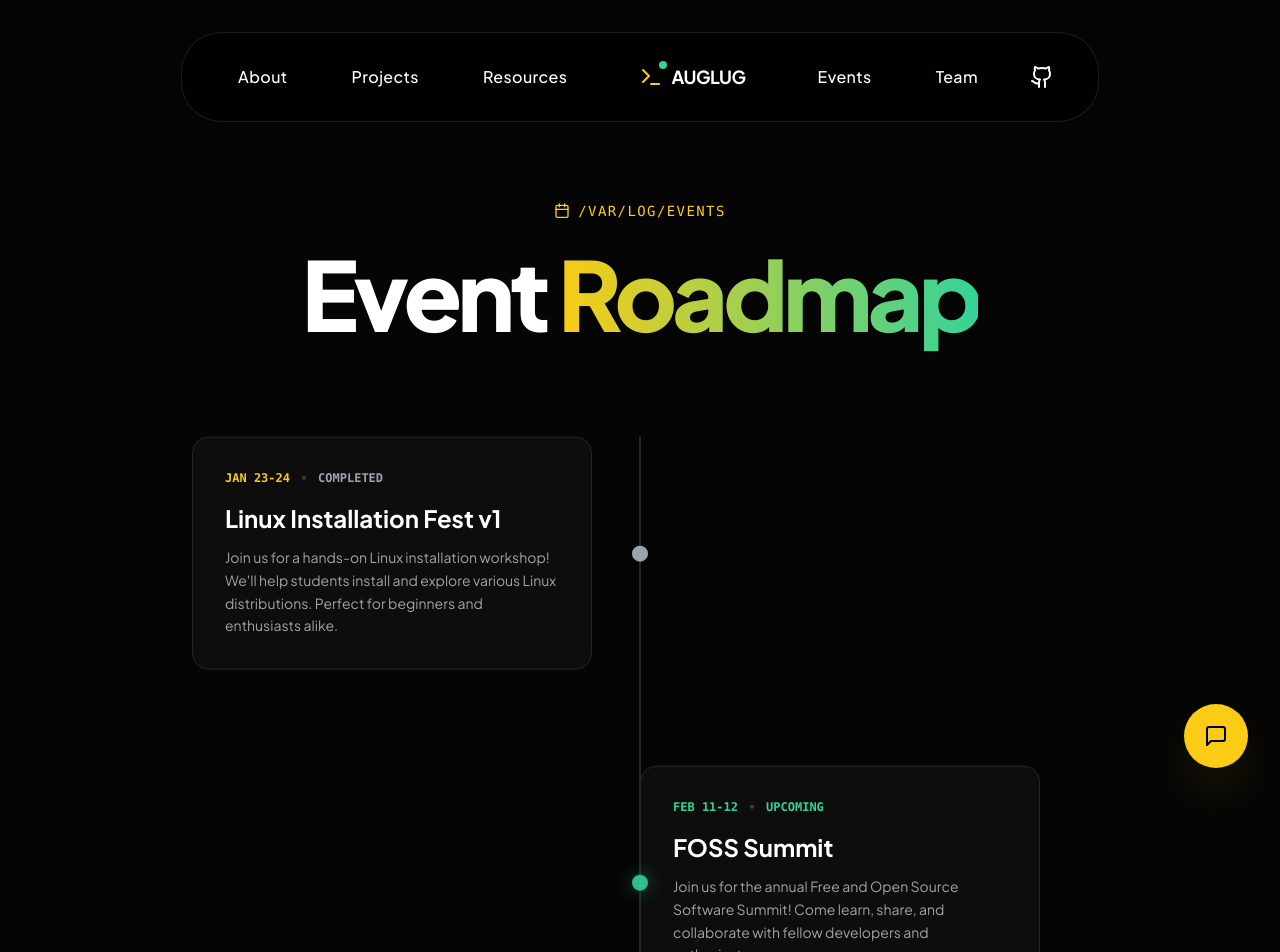
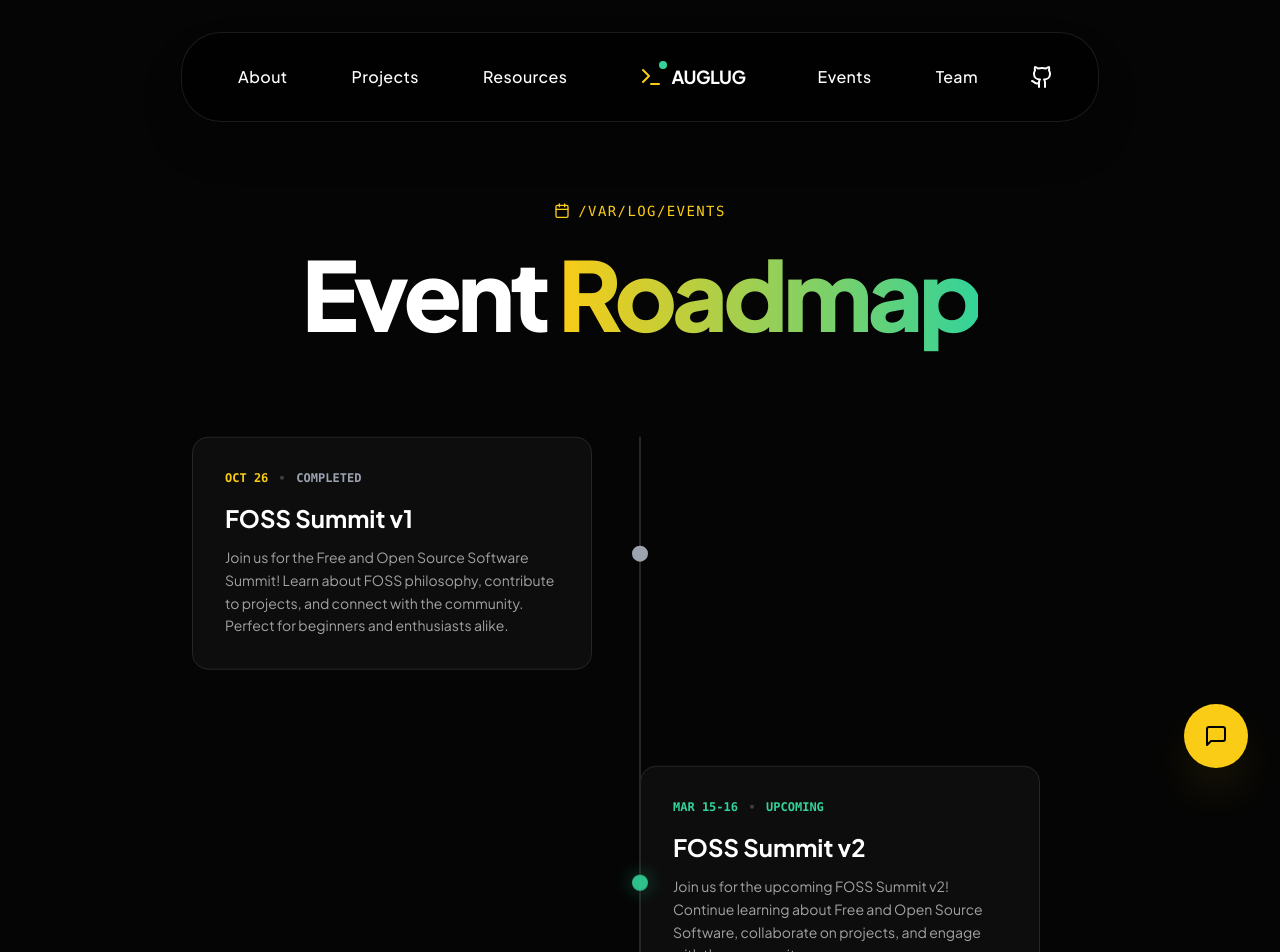
Before and after one commit to siddugarlapati/FOSS-website, a React (Vite) app: page /events in a window 1280 px wide. Shown: the top 952 px of the page. Built offline with nearby package versions, Linux system fonts and the light colour scheme.

Commit message:
feat: update events page with FOSS Summit v1 and v2, add LinkedIn link, update descriptions and dates

```diff
--- a/components/Events.tsx
+++ b/components/Events.tsx
@@ -16,7 +16,7 @@ const Events: React.FC = () => {
   const opacityTransform = useTransform(scrollYProgress, [0, 0.3, 0.7, 1], [0, 1, 1, 0]);
 
   const handleEventClick = () => {
-    window.location.href = "https://signal.group/#CjQKIOzI6_Y9_Y3zV8vP...";
+    window.location.href = "https://www.linkedin.com/posts/auglug_free-open-source-drive-au-glug-au-glug-activity-7423664526690267136-Nomy?utm_source=share&utm_medium=member_desktop&rcm=ACoAAFFpiMIB0j2KJEH8h3J38gRmHyeRGwTzymM";
   };
 
   return (
@@ -62,13 +62,13 @@ const Events: React.FC = () => {
                   className="group cursor-pointer bg-neutral-900/50 border border-neutral-800 p-8 rounded-2xl hover:border-yellow-400/30 transition-all hover:bg-neutral-900 relative"
                 >
                   <div className="flex items-center gap-3 mb-4 text-xs font-mono font-bold">
-                    <span className="text-yellow-400">JAN 23-24</span>
+                    <span className="text-yellow-400">OCT 26</span>
                     <span className="w-1 h-1 rounded-full bg-neutral-700" />
                     <span className="text-gray-400">COMPLETED</span>
                   </div>
 
-                  <h3 className="text-2xl font-bold text-white mb-3 group-hover:text-yellow-400 transition-colors">Linux Installation Fest v1</h3>
-                  <p className="text-neutral-400 text-sm leading-relaxed">Join us for a hands-on Linux installation workshop! We'll help students install and explore various Linux distributions. Perfect for beginners and enthusiasts alike.</p>
+                  <h3 className="text-2xl font-bold text-white mb-3 group-hover:text-yellow-400 transition-colors">FOSS Summit v1</h3>
+                  <p className="text-neutral-400 text-sm leading-relaxed">Join us for the Free and Open Source Software Summit! Learn about FOSS philosophy, contribute to projects, and connect with the community. Perfect for beginners and enthusiasts alike.</p>
 
                 </div>
               </div>
@@ -94,13 +94,13 @@ const Events: React.FC = () => {
                   className="group cursor-pointer bg-neutral-900/50 border border-neutral-800 p-8 rounded-2xl hover:border-emerald-400/30 transition-all hover:bg-neutral-900 relative"
                 >
                   <div className="flex items-center gap-3 mb-4 text-xs font-mono font-bold">
-                    <span className="text-emerald-400">FEB 11-12</span>
+                    <span className="text-emerald-400">MAR 15-16</span>
                     <span className="w-1 h-1 rounded-full bg-neutral-700" />
                     <span className="text-emerald-400">UPCOMING</span>
                   </div>
 
-                  <h3 className="text-2xl font-bold text-white mb-3 group-hover:text-emerald-400 transition-colors">FOSS Summit</h3>
-                  <p className="text-neutral-400 text-sm leading-relaxed">Join us for the annual Free and Open Source Software Summit! Come learn, share, and collaborate with fellow developers and enthusiasts.</p>
+                  <h3 className="text-2xl font-bold text-white mb-3 group-hover:text-emerald-400 transition-colors">FOSS Summit v2</h3>
+                  <p className="text-neutral-400 text-sm leading-relaxed">Join us for the upcoming FOSS Summit v2! Continue learning about Free and Open Source Software, collaborate on projects, and engage with the community.</p>
                 </div>
               </div>
             </Motion.div>
```
